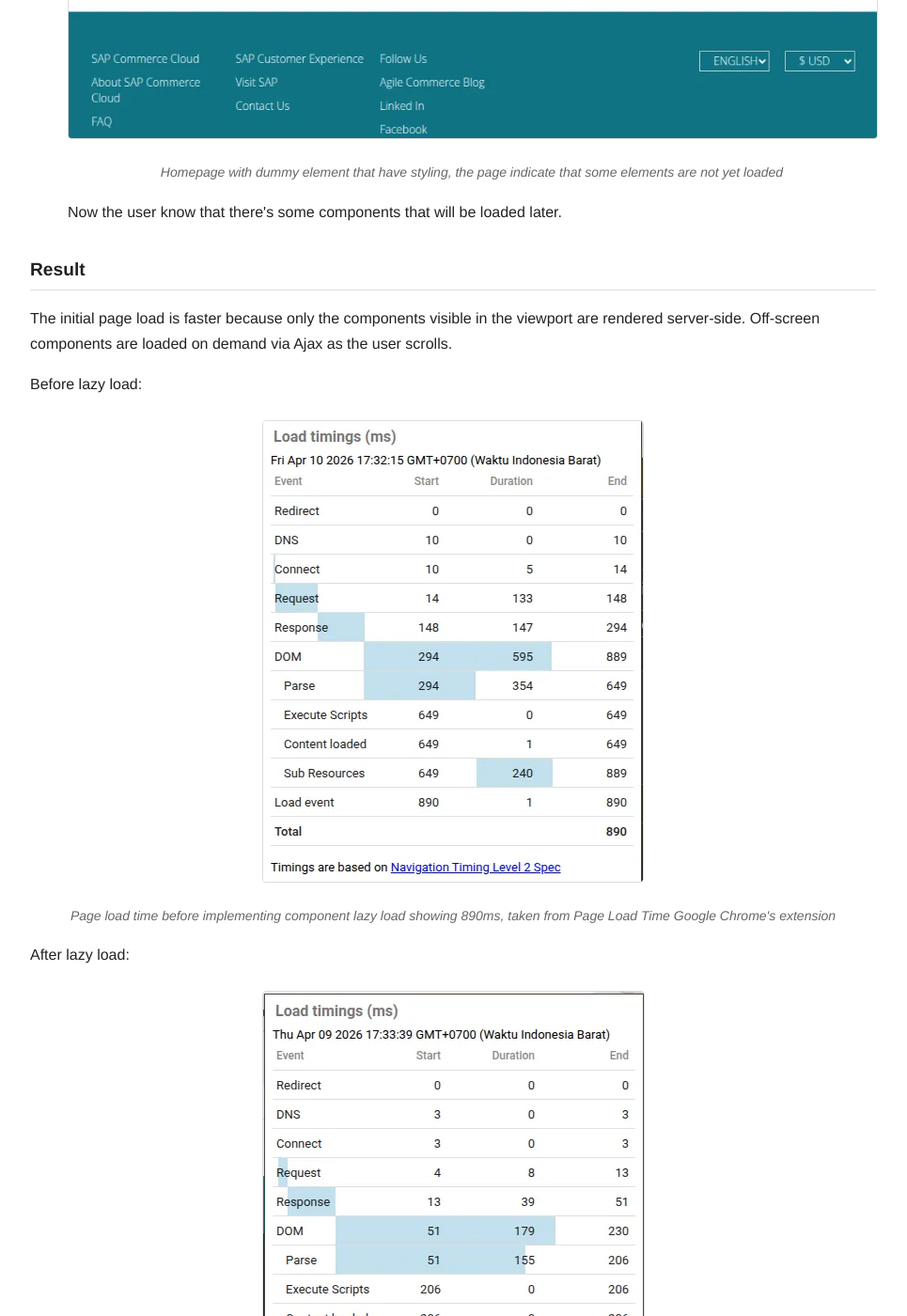
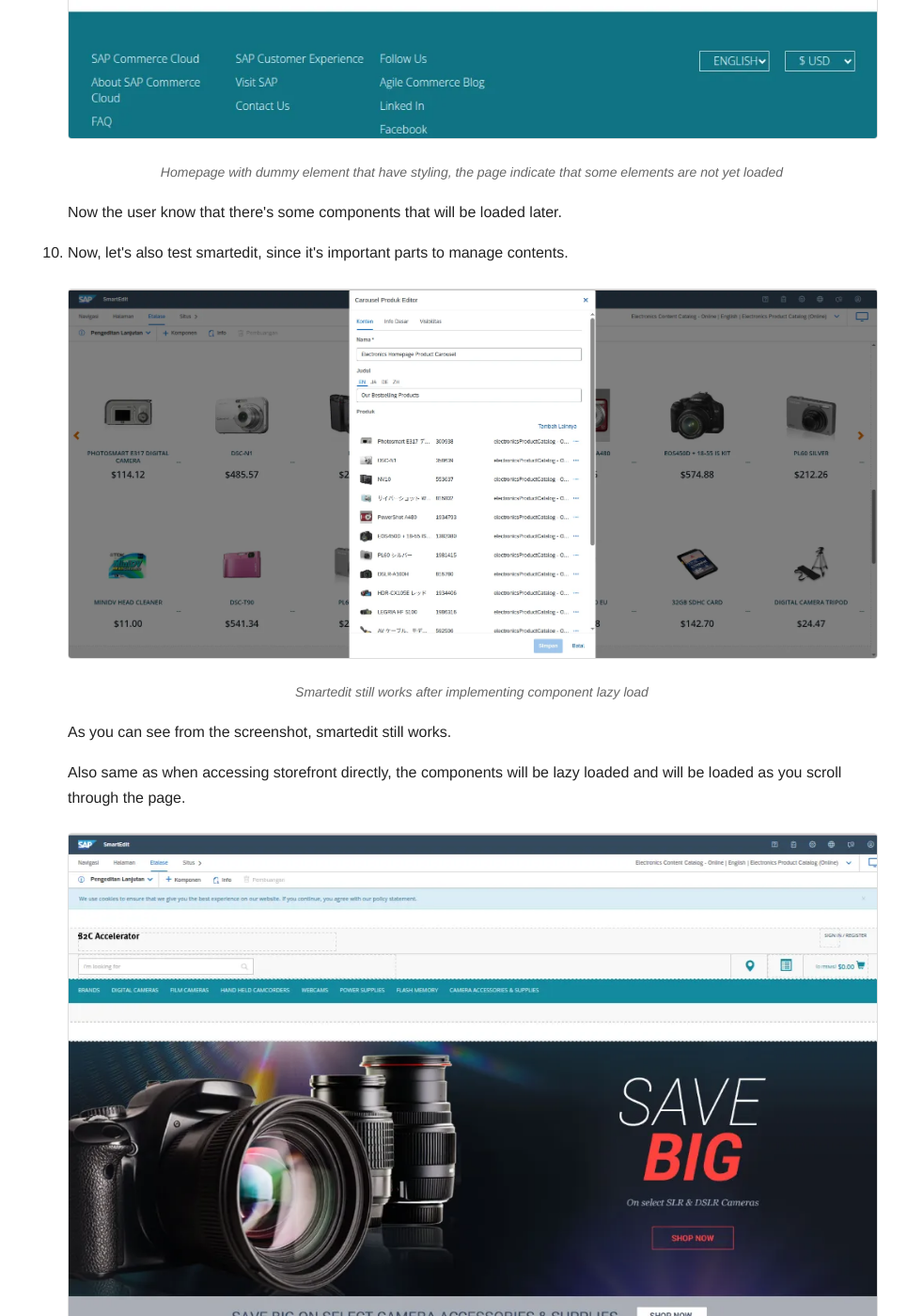
Before and after one commit to adiputera/adiputera.github.io, a Jekyll site: the page built from _articles/component-lazy-load-sap-commerce.md, in a window 1280 px wide and 1400 px high, scrolled down 9125 px. Shown: the whole window at 94% size, without its empty margins (158-1123 px from the left). Built offline with Jekyll 4.4.1, drawn with Linux system fonts in a browser that asks for light colours; some of the changed text lies outside the part shown.

Commit message:
Add smartedit still works

```diff
--- a/_articles/component-lazy-load-sap-commerce.md
+++ b/_articles/component-lazy-load-sap-commerce.md
@@ -344,6 +344,18 @@
 
     Now the user know that there's some components that will be loaded later.
 
+10. Now, let's also test smartedit, since it's important parts to manage contents.
+
+    ![Smartedit still works after implementing component lazy load](/images/articles/component-lazy-load/smartedit-works.webp)
+    *Smartedit still works after implementing component lazy load*
+
+    As you can see from the screenshot, smartedit still works.
+
+    Also same as when accessing storefront directly, the components will be lazy loaded and will be loaded as you scroll through the page.
+
+    ![Lazy loaded component on smartedit](/images/articles/component-lazy-load/smartedit-with-lazy-loaded-components.webp)
+    *Lazy loaded component on smartedit*
+
 
 ## Result
 
```
Also changed, not shown: images/articles/component-lazy-load/smartedit-with-lazy-loaded-components.webp (added), images/articles/component-lazy-load/smartedit-works.webp (added).
